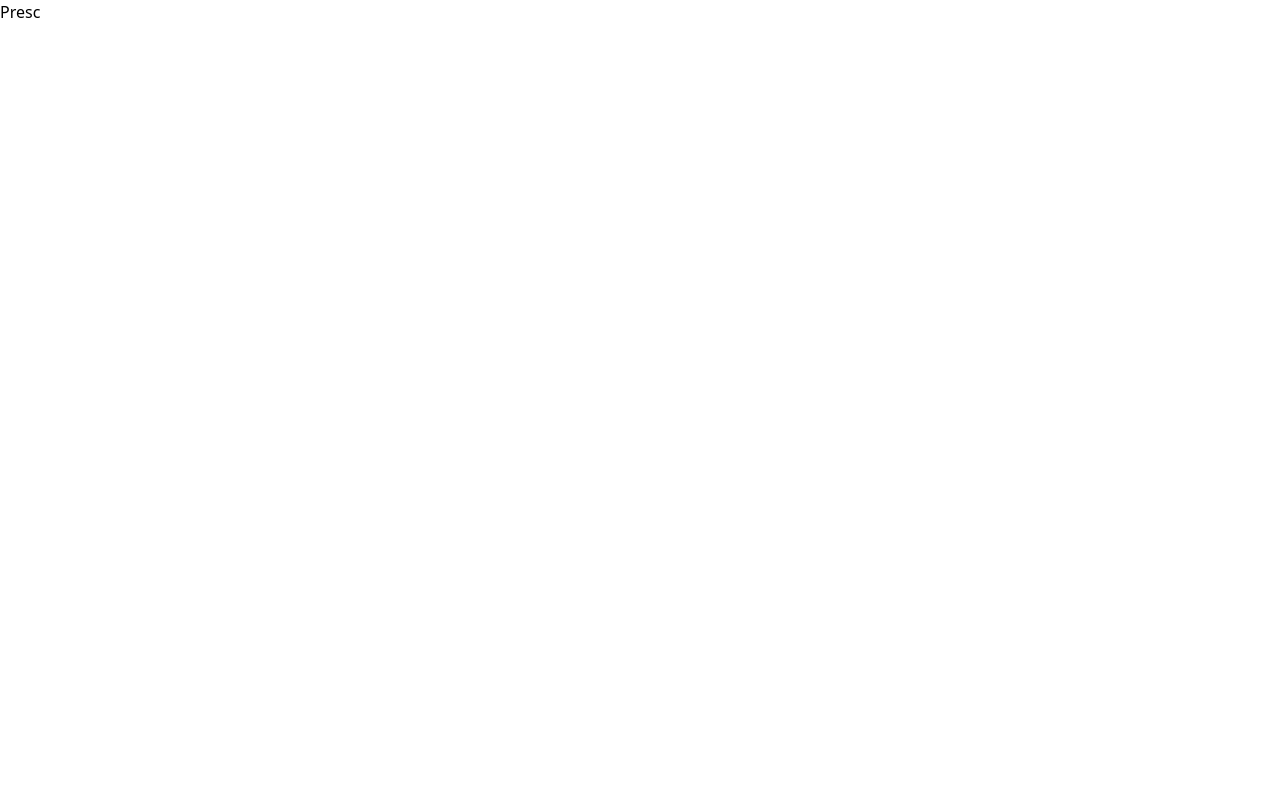
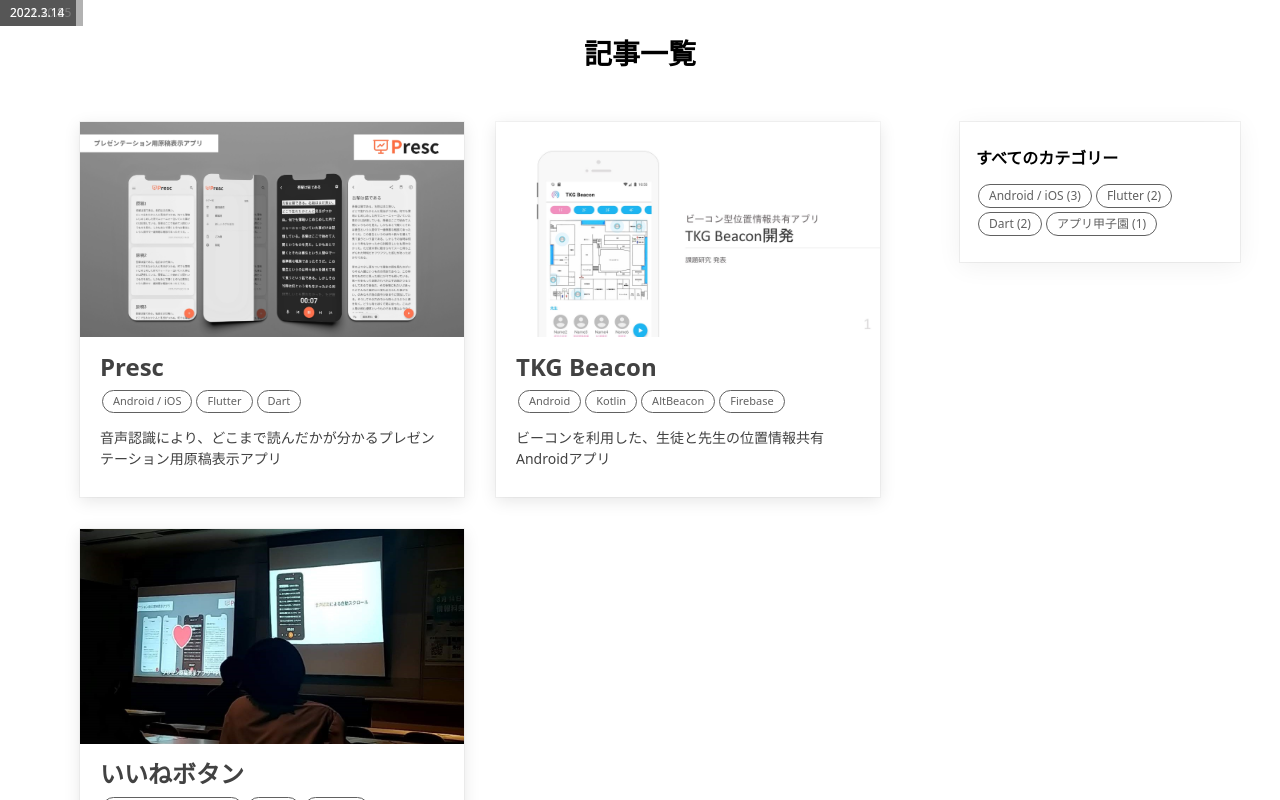
Before and after one commit to sakusaku3939/my-page, a Next.js app: page /posts in a window 1280 px wide. Built offline with nearby package versions, Linux system fonts and the light colour scheme.

Commit message:
Add posts list view

```diff
--- /dev/null
+++ b/src/components/molecule/Category/Category.module.css
@@ -0,0 +1,23 @@
+.aside {
+    position: sticky;
+    top: 74px;
+}
+
+.skin {
+    width: 280px;
+    min-width: 280px;
+    padding: 24px 16px;
+}
+
+.skin h1 {
+    font-weight: bold;
+    margin-bottom: 12px;
+}
+
+@media screen and (max-width: 1100px) {
+    .skin {
+        width: 80vw;
+        margin-top: 40px;
+        margin-right: 0;
+    }
+}
--- /dev/null
+++ b/src/components/molecule/Category/Category.tsx
@@ -0,0 +1,20 @@
+import category from "@/components/molecule/Category/Category.module.css";
+import common from "@/styles/common.module.css";
+
+const Category = () => {
+  return <>
+    <aside className={category.aside}>
+      <div className={`${common.shadow} ${category.skin}`}>
+        <h1>すべてのカテゴリー</h1>
+        <ul className={common.tag}>
+          <li>Android / iOS (3)</li>
+          <li>Flutter (2)</li>
+          <li>Dart (2)</li>
+          <li>アプリ甲子園 (1)</li>
+        </ul>
+      </div>
+    </aside>
+  </>;
+};
+
+export default Category
--- a/src/components/organism/PostsList/PostsList.module.css
+++ b/src/components/organism/PostsList/PostsList.module.css
@@ -46,10 +46,8 @@
 .textBox {
     color: #424242;
     width: 100%;
-    height: 100%;
+    height: 160px;
     padding: 12px 20px 0;
-    box-sizing: border-box;
-    min-height: 160px;
     background: #ffffff;
 }
 
--- a/src/components/organism/PostsList/PostsList.tsx
+++ b/src/components/organism/PostsList/PostsList.tsx
@@ -13,36 +13,44 @@
         autoWidth: true
       }}>
         <SplideSlide>
+          <div className={postList.card}>
             <Post date="2021.10.25"
                   imageUrl="/posts/presc/thumbnail.jpg"
                   href="https://portfolio.sakusaku3939.com/?posts=presc"
                   title="Presc"
                   tag={["Android / iOS", "Flutter", "Dart"]}
                   overview="音声認識により、どこまで読んだかが分かるプレゼンテーション用原稿表示アプリ" />
+          </div>
         </SplideSlide>
         <SplideSlide>
+          <div className={postList.card}>
             <Post date="2021.2.18"
                   imageUrl="/posts/tkg-beacon/thumbnail.jpg"
                   href="https://portfolio.sakusaku3939.com/?posts=tkg-beacon"
                   title="TKG Beacon"
                   tag={["Android", "Kotlin", "AltBeacon", "Firebase"]}
                   overview="ビーコンを利用した、生徒と先生の位置情報共有Androidアプリ" />
+          </div>
         </SplideSlide>
         <SplideSlide>
+          <div className={postList.card}>
             <Post date="2021.1.1"
                   imageUrl="/posts/deepl-android/thumbnail.jpg"
                   href="https://portfolio.sakusaku3939.com/?posts=android-deepl"
                   title="非公式版 DeepL翻訳アプリ"
                   tag={["Android", "Kotlin", "OSS"]}
                   overview="DeepL翻訳のクライアントアプリが欲しかったために作った非公式Androidアプリ" />
+          </div>
         </SplideSlide>
         <SplideSlide>
+          <div className={postList.card}>
             <Post date="2022.3.14"
                   imageUrl="/posts/like-button/thumbnail.jpg"
                   href="https://portfolio.sakusaku3939.com/?posts=like-button"
                   title="いいねボタン"
                   tag={["HTML / CSS / JavaScript", "Vue.js", "Firebase"]}
                   overview="プレゼン発表中にリアルタイムで「いいね！」が送れるシステム" />
+          </div>
         </SplideSlide>
       </Splide>
     </div>
@@ -64,7 +72,7 @@
 const Post = ({ date, imageUrl, href, title, tag, overview }: PostProps) => {
   return <>
     <a className={postList.reset} href={href}>
-      <div className={`${postList.card} ${postList.skin}`}>
+      <div className={postList.skin}>
         <div className={postList.date}>{date}</div>
         <div className={postList.image} style={{ backgroundImage: `url(${imageUrl})` }} />
         <div className={postList.textBox}>
@@ -81,4 +89,4 @@
   </>;
 };
 
-export default PostsList;
+export { PostsList, Post };
--- a/src/pages/index.tsx
+++ b/src/pages/index.tsx
@@ -2,7 +2,7 @@
 import index from "@/styles/index.module.css";
 import SnsList from "@/components/molecule/SnsList/SnsList";
 import { Qualification, QualificationItem } from "@/components/organism/Qualification/Qualification";
-import PostsList from "@/components/organism/PostsList/PostsList";
+import { PostsList } from "@/components/organism/PostsList/PostsList";
 import { Timeline, TimeLineItem, TimeLineLink } from "@/components/organism/Timeline/Timeline";
 import { faGraduationCap, faBriefcase, faTrophy } from "@fortawesome/free-solid-svg-icons";
 import { Skills, SkillsItem, SkillsItemWrapper, SkillsSubItemWrapper } from "@/components/organism/Skills/Skills";
--- a/src/pages/posts/index.tsx
+++ b/src/pages/posts/index.tsx
@@ -1,19 +1,50 @@
+import index from "@/styles/index.module.css";
 import posts from "@/styles/posts.module.css";
 import common from "@/styles/common.module.css";
 import { getAllPostOverview } from "@/model/PostApi";
+import { Post } from "@/components/organism/PostsList/PostsList";
+import Category from "@/components/molecule/Category/Category";
 
 type Props = {
-  overviews: {[p: string]: any}[],
+  overviews: { [p: string]: any }[],
 }
 
 const Index = ({ overviews }: Props) => {
   return (
     <>
-      {overviews.map((overview: any) =>
-        <>
-          <div>{overview.title}</div>
-        </>
-      )}
+      <h1 className={index.postTitle}>記事一覧</h1>
+      <div className={index.wrapper}>
+        <section className={index.postsList}>
+          <Post date="2021.10.25"
+                imageUrl="/posts/presc/thumbnail.jpg"
+                href="https://portfolio.sakusaku3939.com/?posts=presc"
+                title="Presc"
+                tag={["Android / iOS", "Flutter", "Dart"]}
+                overview="音声認識により、どこまで読んだかが分かるプレゼンテーション用原稿表示アプリ" />
+          <Post date="2021.2.18"
+                imageUrl="/posts/tkg-beacon/thumbnail.jpg"
+                href="https://portfolio.sakusaku3939.com/?posts=tkg-beacon"
+                title="TKG Beacon"
+                tag={["Android", "Kotlin", "AltBeacon", "Firebase"]}
+                overview="ビーコンを利用した、生徒と先生の位置情報共有Androidアプリ" />
+          <Post date="2022.3.14"
+                imageUrl="/posts/like-button/thumbnail.jpg"
+                href="https://portfolio.sakusaku3939.com/?posts=like-button"
+                title="いいねボタン"
+                tag={["HTML / CSS / JavaScript", "Vue.js", "Firebase"]}
+                overview="プレゼン発表中にリアルタイムで「いいね！」が送れるシステム" />
+          <div className={index.postDummy} />
+          <div className={index.postDummy} />
+        </section>
+        <div className={index.category}>
+          <Category />
+        </div>
+      </div>
+      {/*{overviews.map((overview: any) =>*/}
+      {/*  <>*/}
+      {/*    <div>{overview.title}</div>*/}
+      {/*  </>*/}
+      {/*)}*/}
     </>
   );
 };
--- a/src/styles/common.module.css
+++ b/src/styles/common.module.css
@@ -25,3 +25,8 @@
     width: unset !important;
     height: 100% !important;
 }
+
+.shadow {
+    background-color: #ffffff;
+    box-shadow: rgba(0, 0, 0, 0.06) 0 4px 24px 0, rgba(0, 0, 0, 0.06) 0 0 0 1px;
+}
--- a/src/styles/index.module.css
+++ b/src/styles/index.module.css
@@ -32,6 +32,53 @@
     border-left: 5px solid #757575;
 }
 
+.wrapper {
+    display: flex;
+    justify-content: center;
+}
+
+.postTitle {
+    font-size: 28px;
+    font-weight: bold;
+    text-align: center;
+    margin: 32px 16px;
+}
+
+.postsList {
+    display: flex;
+    flex-wrap: wrap;
+    justify-content: center;
+    max-width: 1400px;
+}
+
+.postsList > * {
+    width: 40%;
+    max-width: 420px;
+    min-width: 320px;
+    margin: 16px;
+}
+
+.postDummy {
+    width: calc(40%);
+    min-width: calc(320px);
+    height: 0;
+}
+
+.category {
+    margin-top: 16px;
+    margin-right: 40px;
+}
+
+@media screen and (max-width: 1100px) {
+    .postsList > * {
+        max-width: none;
+    }
+
+    .category {
+        display: none;
+    }
+}
+
 @media screen and (max-width: 500px) {
     .header {
         padding-top: 64px;
```
Also changed, not shown: src/pages/posts/[slug].tsx (+3 -12 lines), src/styles/posts.module.css (+0 -22 lines). Lines whose indentation alone changed are shown as unchanged.
